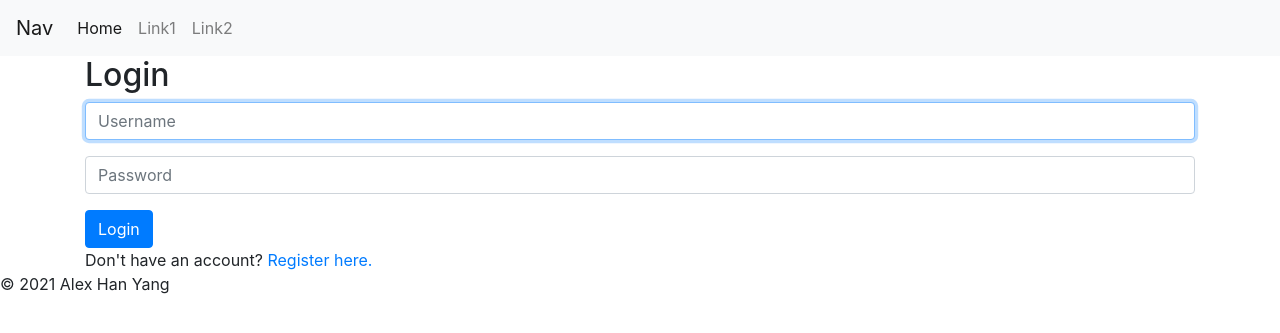
After one commit to alexhyang/FE-portfolio-with-Django-Heroku, a Django app: page /login in a window 1280 px wide. The commit adds this page. Shown: the top 333 px of the page. Run offline with Django 3.2, Linux system fonts and the light colour scheme; parts of the project's set-up code (start-up, migrations or seed data) failed here and were passed over; some libraries are stand-ins or nearby versions.

Commit message:
added user related functionalities

```diff
--- a/vocabulary/templates/vocabulary/layout.html
+++ b/vocabulary/templates/vocabulary/layout.html
@@ -29,14 +29,14 @@
                 </li>
               </ul>
             </div>
-            <form class="form-inline my-2 my-lg-0">
-              <button class="btn btn-outline-primary my-2 my-sm-0" type="submit" onclick="">Login</button>
-              <button class="btn btn-primary my-2 my-sm-0" type="submit" onclick="">Sign Up</button>
-            </form>
+            {% block login %}
+            {% endblock %}
         </nav>
         <div class="container">
             {% block body %}
             {% endblock %}
         </div>
+        <div class="footer">
+          <div>© 2021 Alex Han Yang</div>
     </body>
 </html>
--- /dev/null
+++ b/vocabulary/templates/vocabulary/login.html
@@ -0,0 +1,23 @@
+{% extends "vocabulary/layout.html" %}
+{% block body %}
+
+    <h2>Login</h2>
+
+    {% if message %}
+        <div>{{ message }}</div>
+    {% endif %}
+
+    <form action="{% url 'login' %}" method="post">
+        {% csrf_token %}
+        <div class="form-group">
+            <input autofocus class="form-control" type="text" name="username" placeholder="Username">
+        </div>
+        <div class="form-group">
+            <input class="form-control" type="password" name="password" placeholder="Password">
+        </div>
+        <input class="btn btn-primary" type="submit" value="Login">
+    </form>
+
+    Don't have an account? <a href="{% url 'register' %}">Register here.</a>
+
+{% endblock %}
--- a/vocabulary/urls.py
+++ b/vocabulary/urls.py
@@ -3,5 +3,8 @@ from django.urls import path
 from . import views
 
 urlpatterns = [
-    path("", views.index, name="index")
+    path("", views.index, name="index"),
+    path("login", views.login_view, name="login"),
+    path("logout", views.logout_view, name="logout"),
+    path("signup", views.register, name="register")
 ]
--- a/vocabulary/views.py
+++ b/vocabulary/views.py
@@ -1,5 +1,60 @@
+from django.contrib.auth import authenticate, login, logout
+from django.http import HttpResponseRedirect, HttpResponseBadRequest
+from django.db import IntegrityError
 from django.shortcuts import render
+from django.urls import reverse
+
+from .models import User, WordList, Word
 
 # Create your views here.
 def index(request):
     return render(request, "vocabulary/index.html")
+
+def login_view(request):
+    if request.method == "POST":
+
+        # Attempt to sign user in
+        username = request.POST["username"]
+        password = request.POST["password"]
+        user = authenticate(request, username=username, password=password)
+
+        # Check if authentication successful
+        if user is not None:
+            login(request, user)
+            return HttpResponseRedirect(reverse("index"))
+        else:
+            return render(request, "vocabulary/login.html", {
+                "message": "Invalid username and/or password."
+            })
+    else:
+        return render(request, "vocabulary/login.html")
+
+def logout_view(request):
+    logout(request)
+    return HttpResponseRedirect(reverse("index"))
+
+def register(request):
+    if request.method == "POST":
+        username = request.POST["username"]
+        email = request.POST["email"]
+
+        # Ensure password matches confirmation
+        password = request.POST["password"]
+        confirmation = request.POST["confirmation"]
+        if password != confirmation:
+            return render(request, "vocabulary/register.html", {
+                "message": "Passwords must match."
+            })
+
+        # Attempt to create new user
+        try:
+            user = User.objects.create_user(username, email, password)
+            user.save()
+        except IntegrityError:
+            return render(request, "vocabulary/register.html", {
+                "message": "Username already taken."
+            })
+        login(request, user)
+        return HttpResponseRedirect(reverse("index"))
+    else:
+        return render(request, "vocabulary/register.html")
```
Also changed, not shown: vocabulary/templates/vocabulary/index.html (+27 -7 lines), vocabulary/templates/vocabulary/register.html (added, +30 -0 lines).
